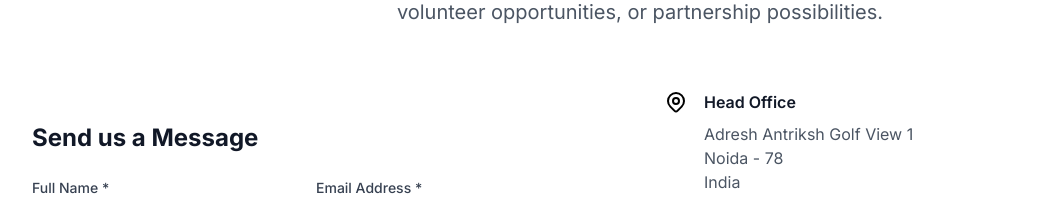
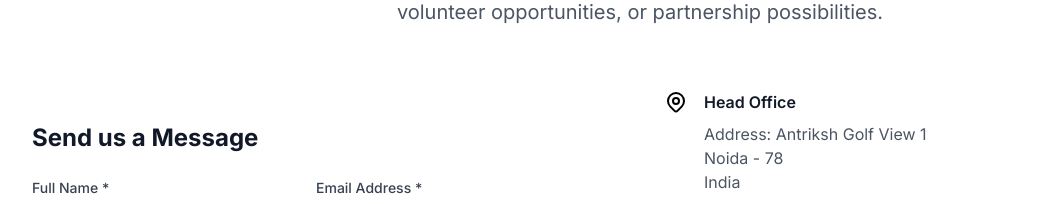
Before and after one commit to wecodes-in/hope, a React (Vite) app: page / in a window 1280 px wide. Shown: the part 10800-11004 px from the top of the page, without its empty margins (0-1045 px from the left). Built offline with nearby package versions, Linux system fonts and the light colour scheme.

Commit message:
empower seva foundation commit name change

```diff
--- a/src/components/Contact.jsx
+++ b/src/components/Contact.jsx
@@ -42,7 +42,7 @@ const Contact = () => {
         </svg>
       ),
       title: "Head Office",
-      details: ["Adresh Antriksh Golf View 1", "Noida - 78", "India"]
+      details: ["Address: Antriksh Golf View 1", "Noida - 78", "India"]
     },
     {
       icon: (
--- a/src/components/Footer.jsx
+++ b/src/components/Footer.jsx
@@ -156,7 +156,7 @@ const Footer = () => {
             <div>
               <h5 className="font-semibold mb-3">Head Office</h5>
               <p className="text-gray-300 text-sm leading-relaxed">
-                Adresh Antriksh Golf View 1<br />
+                Address: Antriksh Golf View 1<br />
                 Noida - 78<br />
                 India
               </p>
```
